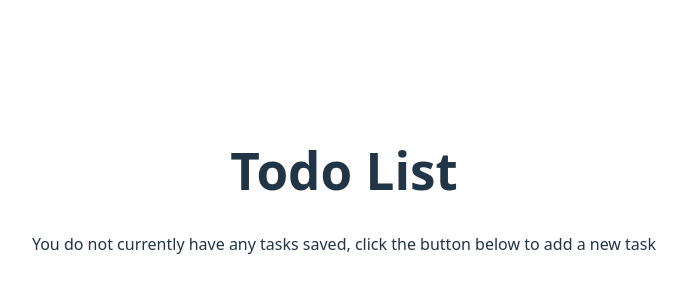
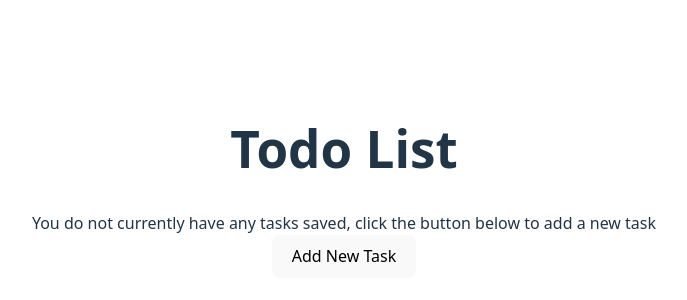
Before and after one commit to laurenssouthgate/react-todo-list, a React (Vite) app: page / in a window 1280 px wide. Shown: the part 218-518 px from the top of the page, without its empty margins (296-983 px from the left). Built offline with nearby package versions, Linux system fonts and the light colour scheme.

Commit message:
added basic functionality

```diff
--- a/src/App.tsx
+++ b/src/App.tsx
@@ -3,10 +3,12 @@ import {Task} from "./model/Task.tsx";
 import _LocalStorage from "./util/LocalStorage.tsx";
 import TaskRow from "./component/TaskRow.tsx";
 import {useEffect, useState} from "react";
+import NewTaskModal from "./component/NewTaskModal.tsx";
 
 
 function App() {
     const [tasks, setTasks] = useState<Task[] | null>(null)
+    const [isModalOpen, setIsModalOpen] = useState<boolean>(false)
 
     useEffect(() => {
         const loadedTasks = _LocalStorage.loadTasks()
@@ -45,6 +47,15 @@ function App() {
         handleSaveTasks(updatedTasks)
     }
 
+    const handleNewTask = (task: Task) => {
+        const updatedTasks = tasks !== null ? [...tasks, task] : [task]
+
+        handleSaveTasks(updatedTasks)
+    }
+
+    const handleOpenModal = () => setIsModalOpen(true);
+    const handleCloseModal = () => setIsModalOpen(false);
+
     return (
         <div className="main">
             <h1>Todo List</h1>
@@ -69,6 +80,18 @@ function App() {
                 )
 
             }
+            <button
+                className="new-task-button"
+                onClick={ handleOpenModal }>
+                Add New Task
+            </button>
+            {
+                isModalOpen &&
+                <NewTaskModal
+                    isOpen={ isModalOpen }
+                    onClose={ handleCloseModal }
+                    onAdd={ handleNewTask } />
+            }
         </div>
     )
 }
```
